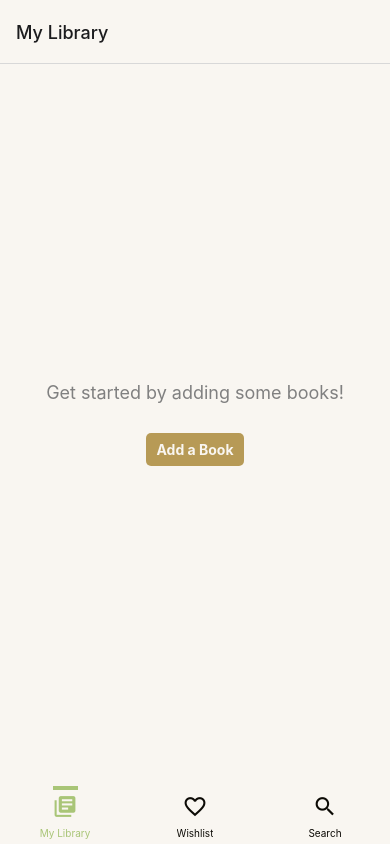
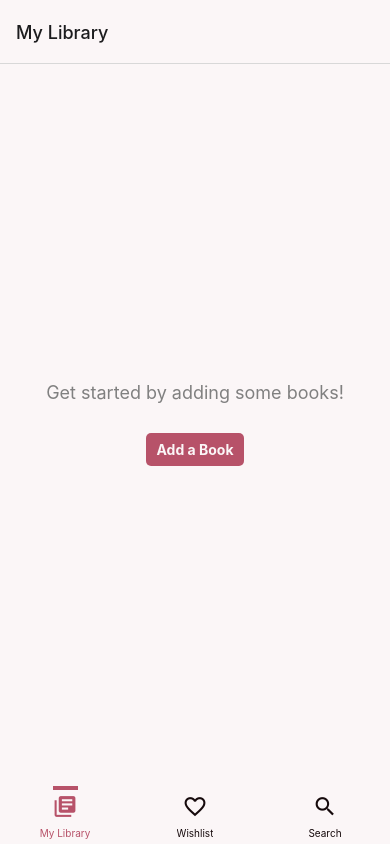
Before and after one commit to Ludde94/BookDB, a React Native app: screen /AddBook in a window 390 px wide. Built offline with nearby package versions, Linux system fonts and the light colour scheme.

Commit message:
color update

```diff
--- a/src/Navigation.js
+++ b/src/Navigation.js
@@ -89,7 +89,7 @@ function Navigation() {
                   </View>
               );
           },
-            tabBarActiveTintColor: colors.accent,
+            tabBarActiveTintColor: colors.primary,
             tabBarInactiveTintColor: colors.text,
             tabBarStyle: styles.tabBar,
           })}
@@ -119,7 +119,7 @@ const styles = StyleSheet.create({
       top: -8, // Adjust this if the line appears too low; sometimes -1 or -2 works to bring it to the very top edge
       height: 4,
       width: '100%',
-      backgroundColor: colors.accent, // Highlight color for the active tab
+      backgroundColor: colors.primary, // Highlight color for the active tab
   },
 });
 
--- a/src/themes.js
+++ b/src/themes.js
@@ -1,10 +1,10 @@
 const colors = {
-  primary: '#B79A56',
-  secondary: '#C8D398',
-  background: '#F9F6F1',
-  text: '#0C0A05',
+  primary: '#b75269',
+  secondary: '#ced69c',
+  background: '#fbf6f7',
+  text: '#15090b',
   subtleText: '#808080',
-  accent: '#A9C577',
+  accent: '#97c778',
 };
 
 export default colors;
```
